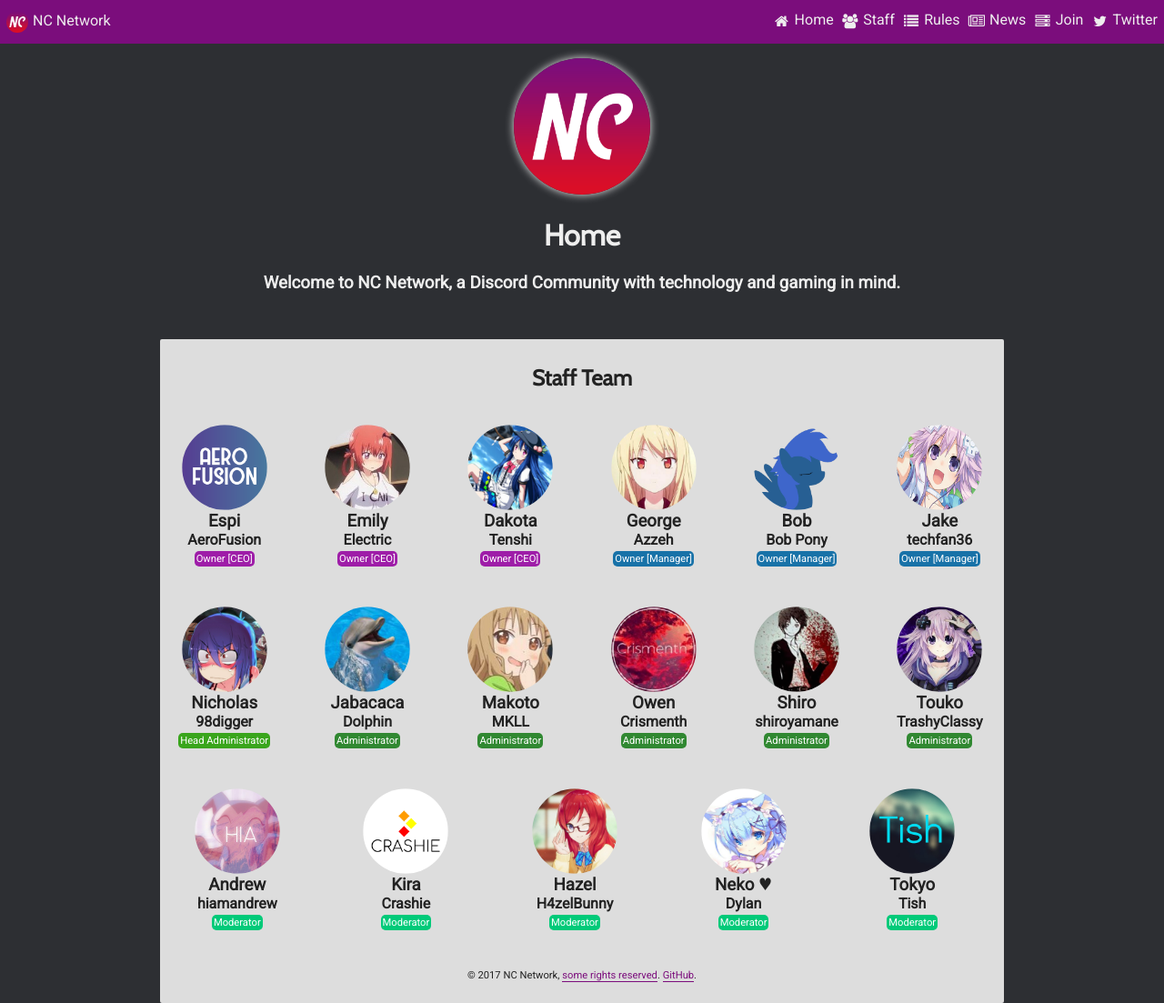
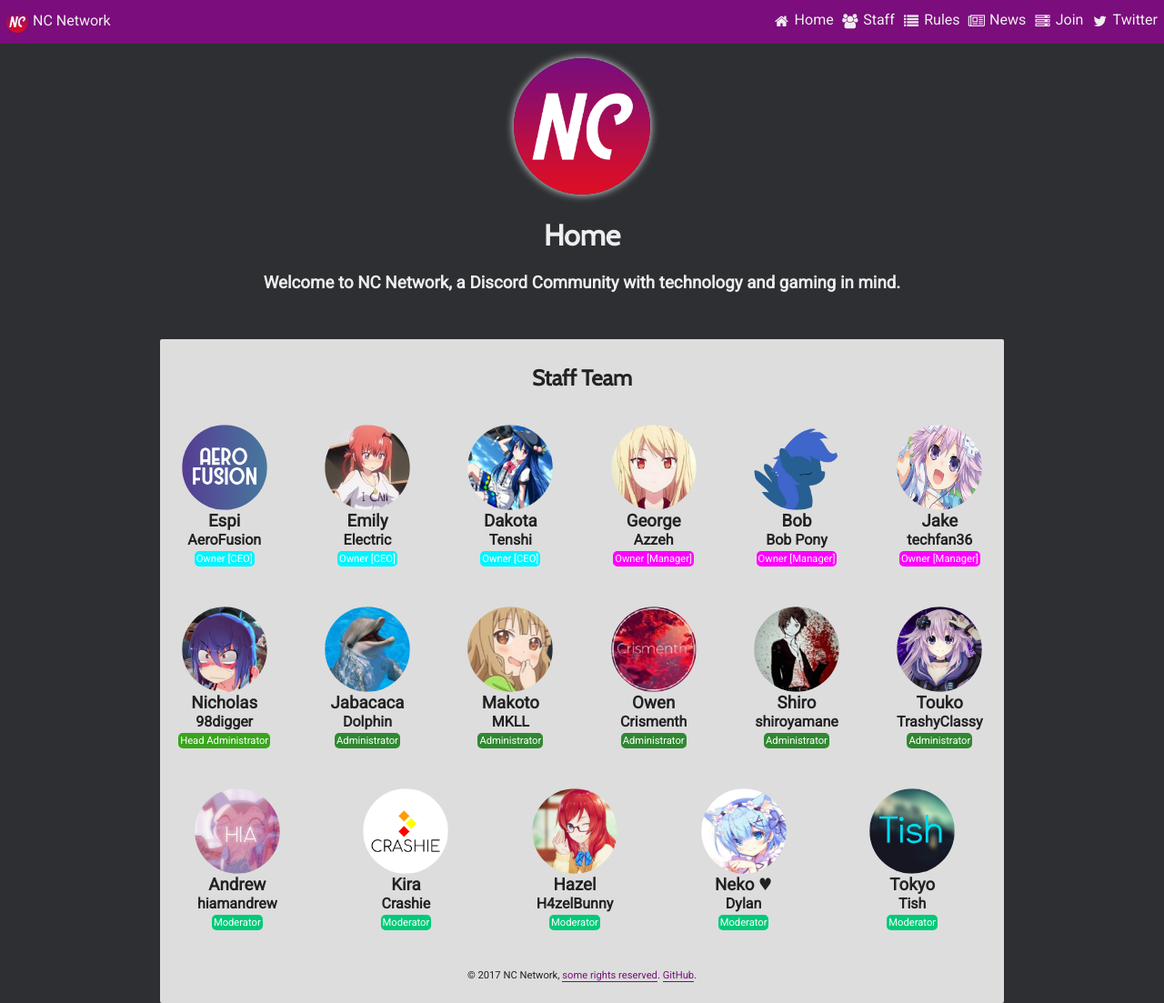
Before and after one commit to xwinbyte/NetskyWebsite, a Jekyll site: the page built from index.html, in a window 1280 px wide and 1103 px high. Shown: the whole window at 91% size. Built offline with Jekyll 4.4.1, drawn with Linux system fonts in a browser that asks for light colours.

Commit message:
New CEO and Manager Colours

```diff
--- a/css/style.scss
+++ b/css/style.scss
@@ -147,11 +147,11 @@ article {
 }
 
 .ceo {
-  background-color: #9E1DA8;
+  background-color: #00f5ff;
 }
 
 .manager {
-  background-color: #1872A8;
+  background-color: #ff00ff;
 }
 
 .head-admin {
```
